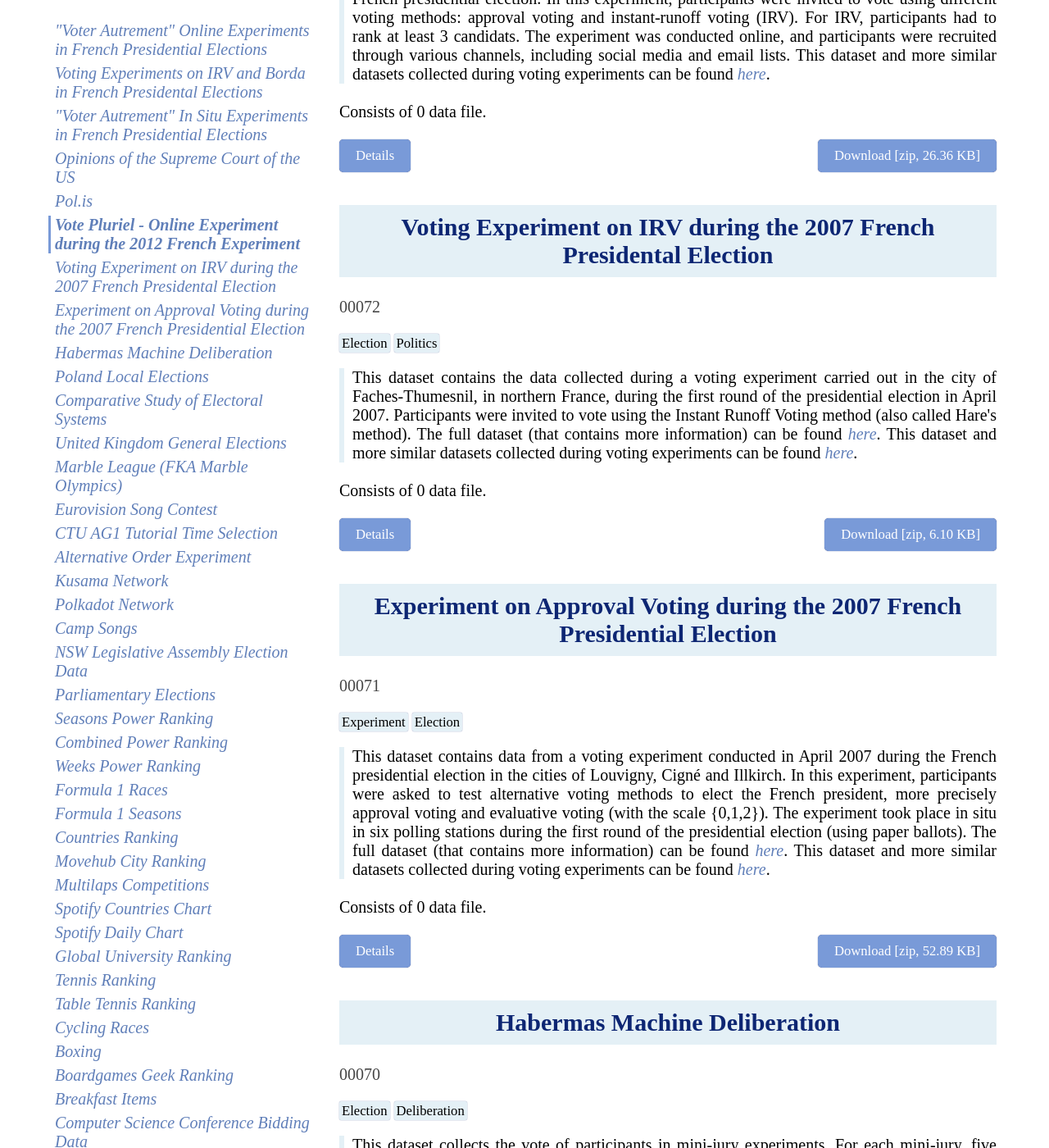
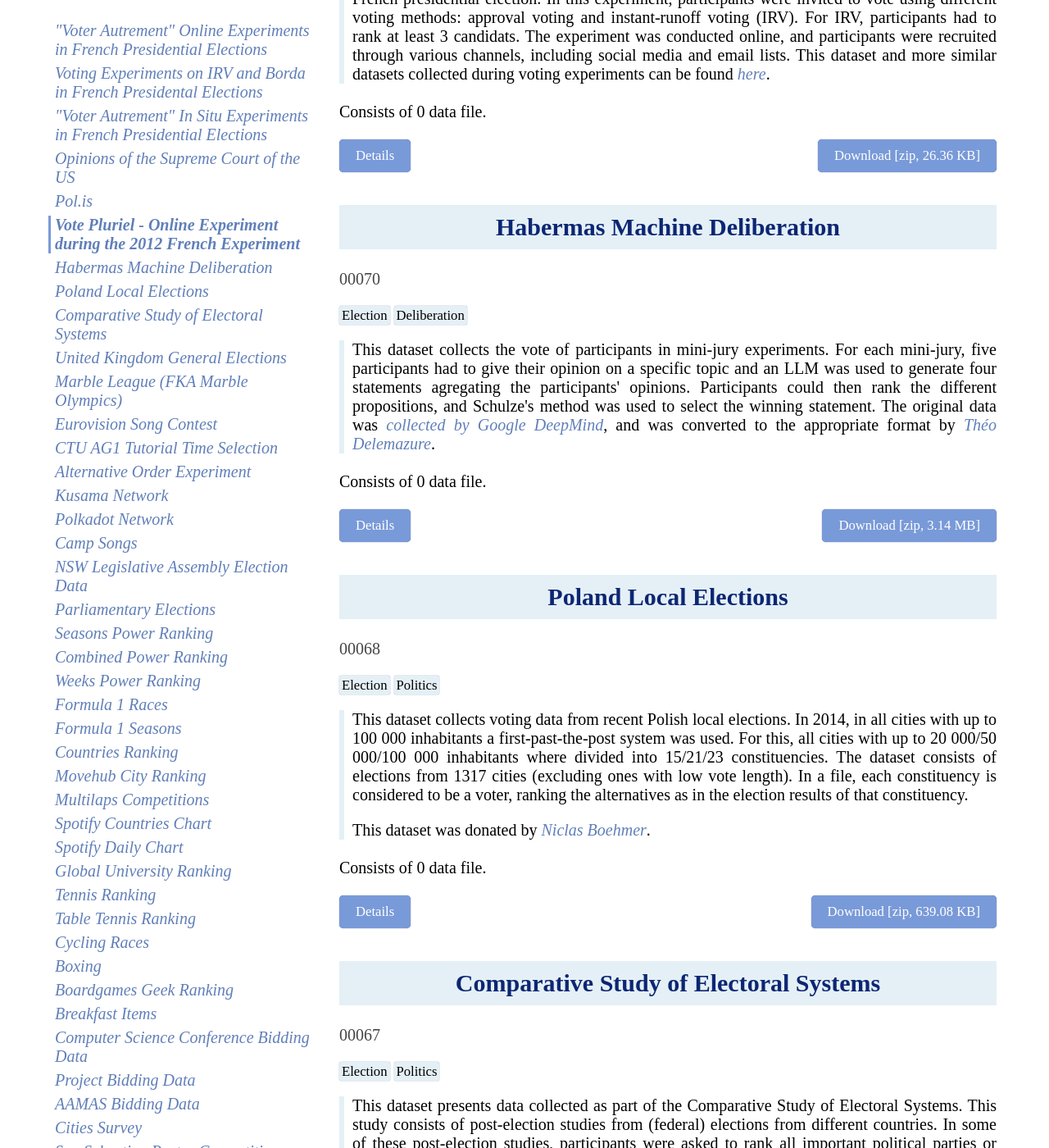
Before and after one commit to PrefLib/PrefLib-Jekyll, a Jekyll site: the page built from preflib/dataset/index.html, in a window 1280 px wide and 1400 px high, scrolled down 3416 px. Shown: the whole window at 82% size. Built offline with Jekyll 4.4.1, drawn with Linux system fonts in a browser that asks for light colours; some web fonts are replaced; some of the changed text lies outside the part shown.

Commit message:
Fix datasets

```diff
--- a/preflib/_data/datasets.yml
+++ b/preflib/_data/datasets.yml
@@ -113,8 +113,8 @@
   zip_file_size: 9859
   zip_file_url: https://github.com/PrefLib/PrefLib-Data/releases/download/v1.0/00005_burlington.zip
   data_types:
-  - toc
   - toi
+  - toc
 - name: Skate Data
   abbreviation: skate
   series_number: '00006'
@@ -136,8 +136,8 @@
   zip_file_size: 43826
   zip_file_url: https://github.com/PrefLib/PrefLib-Data/releases/download/v1.0/00006_skate.zip
   data_types:
-  - soc
-  - toc
+  - toc
+  - soc
 - name: Electoral Reform Society (ERS) Data
   abbreviation: ers
   series_number: '00007'
@@ -277,8 +277,8 @@
   zip_file_url: https://github.com/PrefLib/PrefLib-Data/releases/download/v1.0/00011_web.zip
   data_types:
   - soi
-  - soc
-  - toc
+  - toc
+  - soc
 - name: T Shirt
   abbreviation: shirt
   series_number: '00012'
@@ -359,10 +359,10 @@
   zip_file_size: 431761
   zip_file_url: https://github.com/PrefLib/PrefLib-Data/releases/download/v1.0/00014_sushi.zip
   data_types:
-  - soi
-  - soc
-  - toc
   - toi
+  - soi
+  - toc
+  - soc
 - name: Clean Web Search
   abbreviation: cleanweb
   series_number: '00015'
@@ -419,8 +419,8 @@
   zip_file_size: 30764
   zip_file_url: https://github.com/PrefLib/PrefLib-Data/releases/download/v1.0/00016_aspen.zip
   data_types:
+  - toc
   - toi
-  - toc
   - dat
 - name: Berkley Election Data
   abbreviation: berkley
@@ -443,8 +443,8 @@
   zip_file_size: 2976
   zip_file_url: https://github.com/PrefLib/PrefLib-Data/releases/download/v1.0/00017_berkley.zip
   data_types:
+  - toc
   - toi
-  - toc
   - dat
 - name: Minneapolis Election Data
   abbreviation: minneapolis
@@ -494,8 +494,8 @@
   zip_file_size: 45159
   zip_file_url: https://github.com/PrefLib/PrefLib-Data/releases/download/v1.0/00019_oakland.zip
   data_types:
+  - toc
   - toi
-  - toc
   - dat
 - name: Pierce Election Data
   abbreviation: pierce
@@ -519,8 +519,8 @@
   zip_file_size: 14996
   zip_file_url: https://github.com/PrefLib/PrefLib-Data/releases/download/v1.0/00020_pierce.zip
   data_types:
+  - toc
   - toi
-  - toc
   - dat
 - name: San Francisco Election Data
   abbreviation: sf
@@ -545,8 +545,8 @@
   zip_file_size: 188800
   zip_file_url: https://github.com/PrefLib/PrefLib-Data/releases/download/v1.0/00021_sf.zip
   data_types:
+  - toc
   - toi
-  - toc
   - dat
 - name: San Leandro Election Data
   abbreviation: sl
@@ -570,8 +570,8 @@
   zip_file_size: 10197
   zip_file_url: https://github.com/PrefLib/PrefLib-Data/releases/download/v1.0/00022_sl.zip
   data_types:
+  - toc
   - toi
-  - toc
   - dat
 - name: Takoma Park Election Data
   abbreviation: takomapark
@@ -594,8 +594,8 @@
   zip_file_size: 2157
   zip_file_url: https://github.com/PrefLib/PrefLib-Data/releases/download/v1.0/00023_takomapark.zip
   data_types:
-  - toc
   - toi
+  - toc
 - name: Mechanical Turk Dots
   abbreviation: dots
   series_number: '00024'
@@ -829,10 +829,10 @@
   zip_file_size: 8429
   zip_file_url: https://github.com/PrefLib/PrefLib-Data/releases/download/v1.0/00032_education.zip
   data_types:
-  - soi
-  - soc
-  - toc
   - toi
+  - soi
+  - toc
+  - soc
 - name: San Sebastian Poster Competition
   abbreviation: poster
   series_number: '00033'
@@ -866,8 +866,8 @@
   zip_file_url: https://github.com/PrefLib/PrefLib-Data/releases/download/v1.0/00033_poster.zip
   data_types:
   - cat
-  - toc
   - dat
+  - toc
 - name: Cities Survey
   abbreviation: cities
   series_number: '00034'
@@ -936,8 +936,8 @@
   zip_file_size: 10371
   zip_file_url: https://github.com/PrefLib/PrefLib-Data/releases/download/v1.0/00035_breakfast.zip
   data_types:
-  - soc
   - csv
+  - soc
 - name: Kidney Data
   abbreviation: kidney
   series_number: '00036'
@@ -980,8 +980,8 @@
   zip_file_size: 207864653
   zip_file_url: https://github.com/PrefLib/PrefLib-Data/releases/download/v1.0/00036_kidney.zip
   data_types:
+  - dat
   - wmd
-  - dat
 - name: AAMAS Bidding Data
   abbreviation: aamas
   series_number: '00037'
@@ -1043,8 +1043,8 @@
   zip_file_size: 30572
   zip_file_url: https://github.com/PrefLib/PrefLib-Data/releases/download/v1.0/00038_project.zip
   data_types:
-  - soi
-  - toc
+  - toc
+  - soi
   - dat
 - name: Computer Science Conference Bidding Data
   abbreviation: csconf
@@ -1746,8 +1746,8 @@
   zip_file_size: 2586
   zip_file_url: https://github.com/PrefLib/PrefLib-Data/releases/download/v1.0/00062_orderaltexpe.zip
   data_types:
-  - soc
   - csv
+  - soc
 - name: CTU AG1 Tutorial Time Selection
   abbreviation: ctu
   series_number: '00063'
@@ -1934,36 +1934,6 @@
   zip_file_url: https://github.com/PrefLib/PrefLib-Data/releases/download/v1.0/00070_habermas.zip
   data_types:
   - soc
-- name: Experiment on Approval Voting during the 2007 French Presidential Election
-  abbreviation: french-approval-2007
-  series_number: '00071'
-  tags:
-  - Experiment
-  - Election
-  publication_date: '2025-10-13'
-  description: <p>This dataset contains data from a voting experiment conducted in
-    April 2007 during the French presidential election in the cities of Louvigny,
-    Cigné and Illkirch. In this experiment, participants were asked to test alternative
-    voting methods to elect the French president, more precisely approval voting and
-    evaluative voting (with the scale {0,1,2}). The experiment took place in situ
-    in six polling stations during the first round of the presidential election (using
-    paper ballots). The full dataset (that contains more information) can be found
-    <a href="https://zenodo.org/records/14990025">here</a>. This dataset and more
-    similar datasets collected during voting experiments can be found <a href="https://theo.delemazure.fr/datasets/">here</a>.</p>
-  required_citations: 'Antoinette Baujard, Herrade Igersheim; <em>Framed field experiments
-    on approval voting: lessons from the 2002 and 2007 french presidential elections</em>.
-    Handbook of Approval Voting, 2010 <a href="https://doi.org/10.1007/978-3-642-02839-7_15">https://doi.org/10.1007/978-3-642-02839-7_15</a>
-    (and if possible Antoinette Baujard, Herrade Igersheim, Théo Delemazure; <em>Voter
-    Autrement 2007 - Dataset of the In Situ Experiments</em>, Zenodo Dataset <a href="https://doi.org/10.5281/zenodo.14990025">https://doi.org/10.5281/zenodo.14990025</a>)'
-  selected_studies: 'Antoinette Baujard, Herrade Igersheim, Thomas Senne; <em>The
-    Political Supply in the 2007 French Presidential Elections: An Analysis Based
-    on Experimental Data</em>.  Annals of Economics and Statistics, GENES (2011).'
-  num_files: 24
-  zip_file_size: 54161
-  zip_file_url: https://github.com/PrefLib/PrefLib-Data/releases/download/v1.0/00071_french-approval-2007.zip
-  data_types:
-  - cat
-  - toc
 - name: '"Voter Autrement" In Situ Experiments in French Presidential Elections'
   abbreviation: voter-autrement-in-situ
   series_number: '00071'
@@ -1988,8 +1958,8 @@
   zip_file_url: https://github.com/PrefLib/PrefLib-Data/releases/download/v1.0/00071_voter-autrement-in-situ.zip
   data_types:
   - cat
-  - toc
   - toi
+  - toc
 - name: Voting Experiments on IRV and Borda in French Presidental Elections
   abbreviation: french-experiments-rankings
   series_number: '00072'
@@ -2012,29 +1982,6 @@
   zip_file_url: https://github.com/PrefLib/PrefLib-Data/releases/download/v1.0/00072_french-experiments-rankings.zip
   data_types:
   - soi
-- name: Voting Experiment on IRV during the 2007 French Presidental Election
-  abbreviation: french-irv-2007
-  series_number: '00072'
-  tags:
-  - Election
-  - Politics
-  publication_date: '2025-10-13'
-  description: <p>This dataset contains the data collected during a voting experiment
-    carried out in the city of Faches-Thumesnil, in northern France, during the first
-    round of the presidential election in April 2007. Participants were invited to
-    vote using the Instant Runoff Voting method (also called Hare's method). The full
-    dataset (that contains more information) can be found <a href="https://zenodo.org/records/15290477">here</a>.
-    This dataset and more similar datasets collected during voting experiments can
-    be found <a href="https://theo.delemazure.fr/datasets/">here</a>.</p>
-  required_citations: Étienne Farvaque, Hubert Jayet et Lionel Ragot. <em>Quel mode
-    de scrutin pour quel « vainqueur » ? Une expérience sur le vote préférentiel transférable</em>.
-    Revue d'Économie Politique, 2009 (<a href="https://doi.org/10.3917/redp.192.0221">https://doi.org/10.3917/redp.192.0221</a>).
-  selected_studies: ''
-  num_files: 1
-  zip_file_size: 6244
-  zip_file_url: https://github.com/PrefLib/PrefLib-Data/releases/download/v1.0/00072_french-irv-2007.zip
-  data_types:
-  - soi
 - name: '"Voter Autrement" Online Experiments in French Presidential Elections'
   abbreviation: voter-autrement-online
   series_number: '00073'
@@ -2056,10 +2003,10 @@
   zip_file_size: 422277
   zip_file_url: https://github.com/PrefLib/PrefLib-Data/releases/download/v1.0/00073_voter-autrement-online.zip
   data_types:
-  - soi
   - cat
-  - toc
+  - soi
   - toi
+  - toc
 - name: Vote Pluriel - Online Experiment during the 2012 French Experiment
   abbreviation: votepluriel
   series_number: '00074'
@@ -2082,8 +2029,8 @@
   zip_file_size: 26996
   zip_file_url: https://github.com/PrefLib/PrefLib-Data/releases/download/v1.0/00074_votepluriel.zip
   data_types:
-  - soi
   - cat
+  - soi
   - toc
 - name: Opinions of the Supreme Court of the US
   abbreviation: scotus
```
